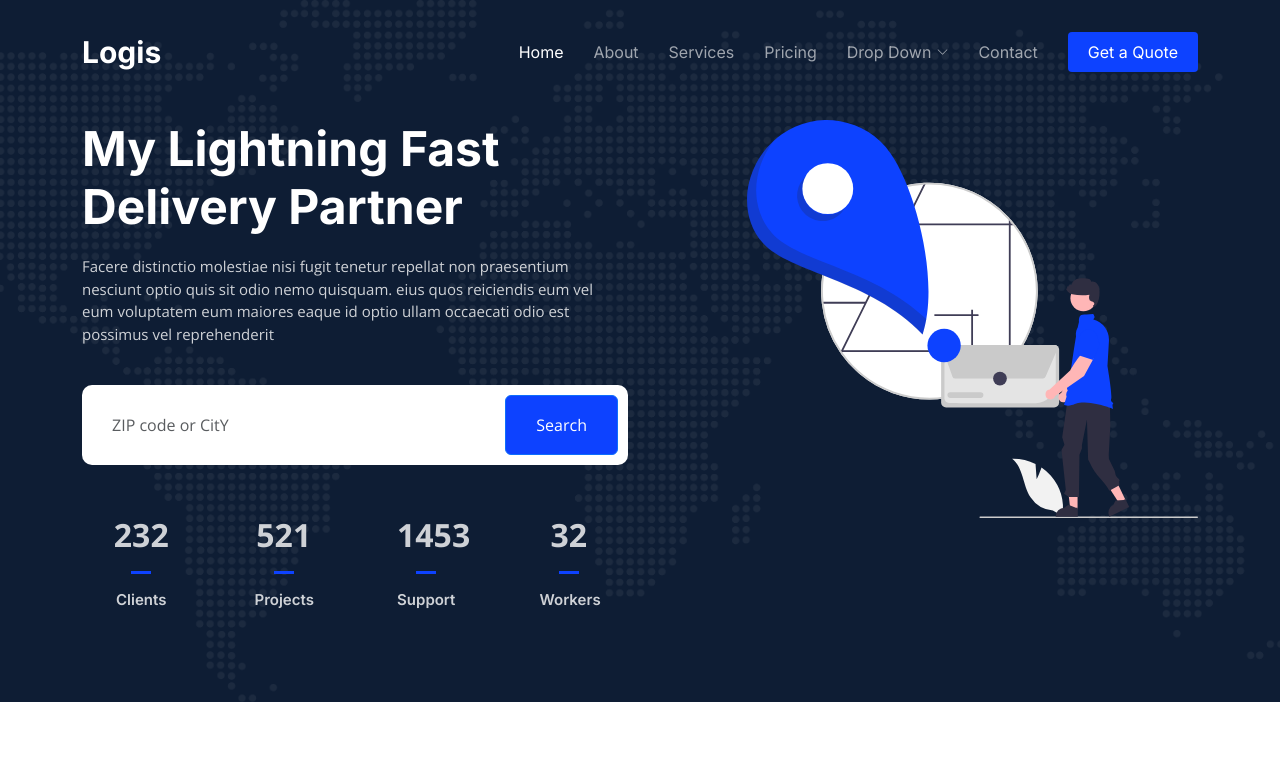
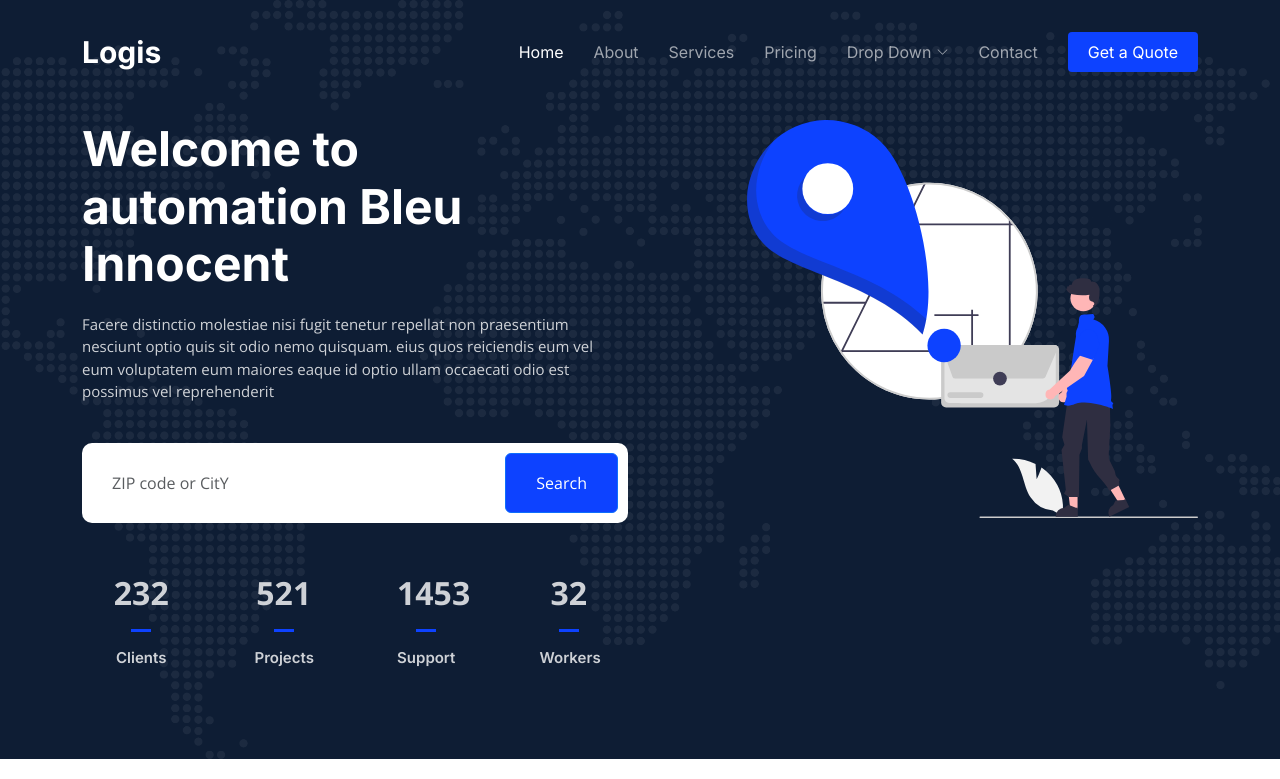
Before and after one commit to Innos-1er-du-Nom/awscicd-pipeline-code, a plain HTML site: page index.html in a window 1280 px wide. Shown: the top 779 px of the page. Drawn offline with nearby package versions, Linux system fonts and the light colour scheme.

Commit message:
my Automation from awscicd

```diff
--- a/index.html
+++ b/index.html
@@ -89,7 +89,7 @@
     <div class="container">
       <div class="row gy-4 d-flex justify-content-between">
         <div class="col-lg-6 order-2 order-lg-1 d-flex flex-column justify-content-center">
-          <h2 data-aos="fade-up">My Lightning Fast Delivery Partner</h2>
+          <h2 data-aos="fade-up">Welcome to automation Bleu Innocent</h2>
           <p data-aos="fade-up" data-aos-delay="100">Facere distinctio molestiae nisi fugit tenetur repellat non praesentium nesciunt optio quis sit odio nemo quisquam. eius quos reiciendis eum vel eum voluptatem eum maiores eaque id optio ullam occaecati odio est possimus vel reprehenderit</p>
 
           <form action="#" class="form-search d-flex align-items-stretch mb-3" data-aos="fade-up" data-aos-delay="200">
```
